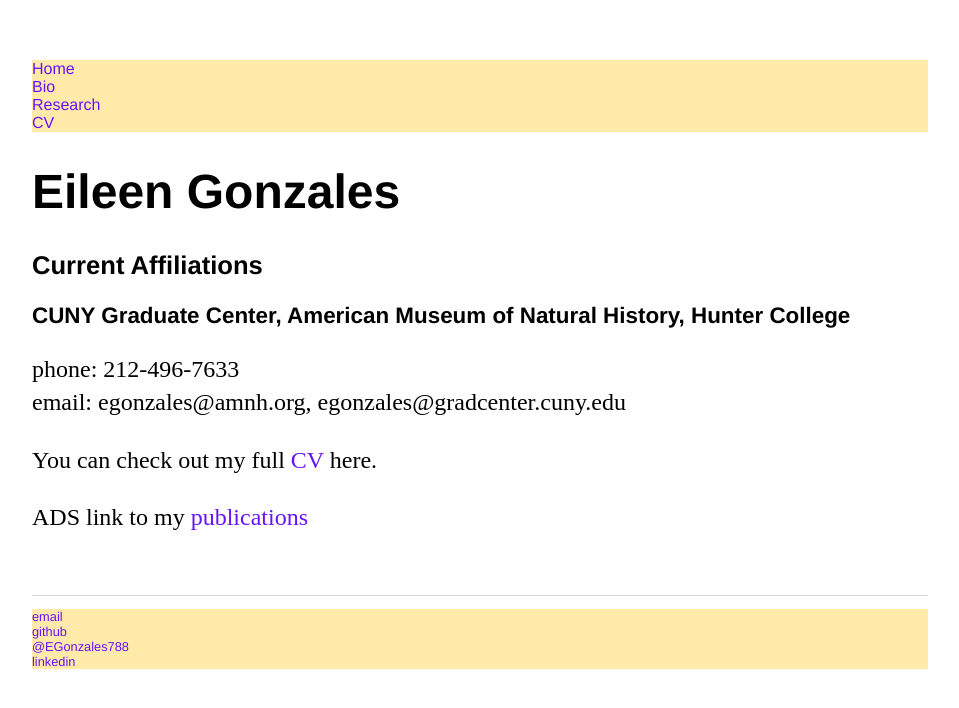
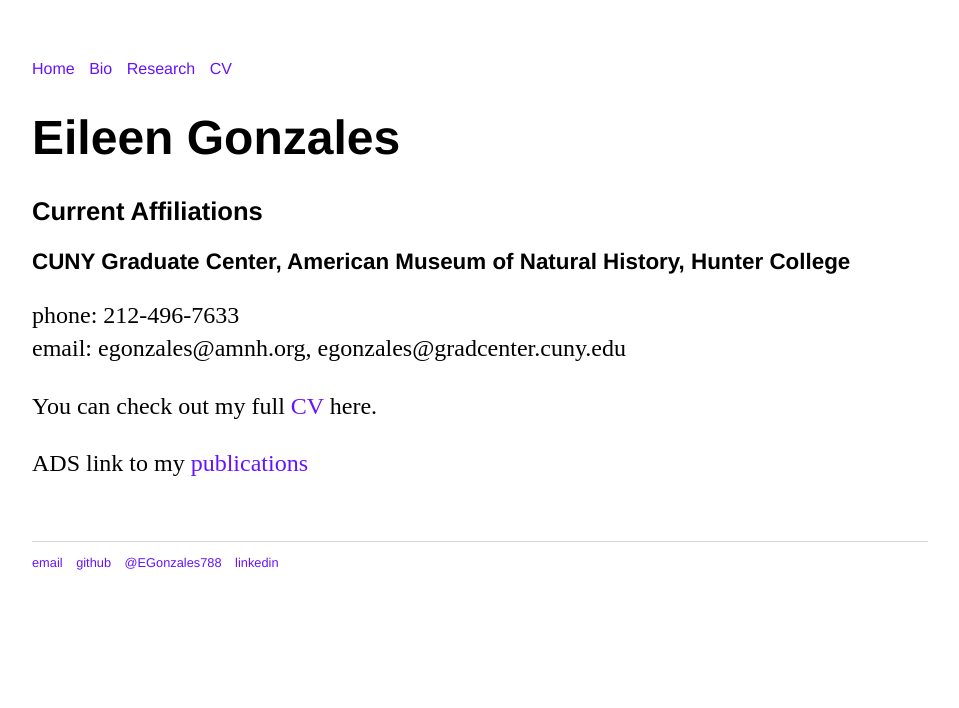
Before and after one commit to ECGonzales/ECGonzales.github.io, a Jekyll site: the page built from CV/index.html, in a window 1280 px wide. Shown: the top 708 px of the page, without its empty margins (160-1119 px from the left). Built offline with Jekyll 4.4.1, drawn with Linux system fonts in a browser that asks for light colours.

Commit message:
Update main.css
new image container

```diff
--- a/css/main.css
+++ b/css/main.css
@@ -1,8 +1,7 @@
 body {margin: 60px auto; width: 70%;}
 
-nav ul, footer ul {font-family:'Helvetica', 'Arial', 'Sans-Serif'; padding: 0px; list-style: none; font-weight: normal;
-    background-color: #FFEAA9;}
-/*nav ul li, footer ul li {display: inline; margin-right: 10px;}*/
+nav ul, footer ul {font-family:'Helvetica', 'Arial', 'Sans-Serif'; padding: 0px; list-style: none; font-weight: normal;}
+nav ul li, footer ul li {display: inline; margin-right: 10px;}
 
 /*Navbar Code to Keep it at the top*/
 .navbar {font-family:'Helvetica', 'Arial', 'Sans-Serif'; padding: 0px; list-style: none;
@@ -53,25 +52,13 @@
 footer {border-top: 1px solid #d5d5d5; font-size: .8em;}
 
 /* Images for main page*/
-div.wrap {
-    width: 600px;
-    border: 1px solid #f00;
-    height: 300px;
-    position: relative;
+.imgContainer{
+    float:left
 }
 
-.wrap img {
-    border: 1px solid blue;
-     position: absolute;
-    bottom: 0;
-}
+.imgContainer2{
+	float:right
 
-.wrap img:nth-of-type(1) {
-    left: 0;
-}
-
-.wrap img:nth-of-type(2) {
-    right: 0;
 }
 
 /* Bio */
```
